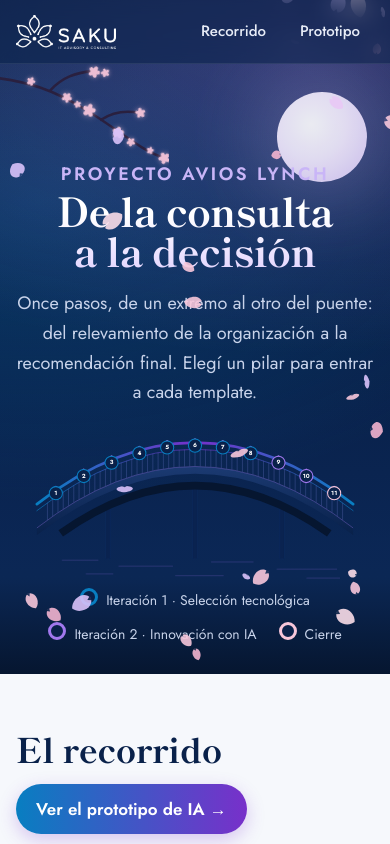
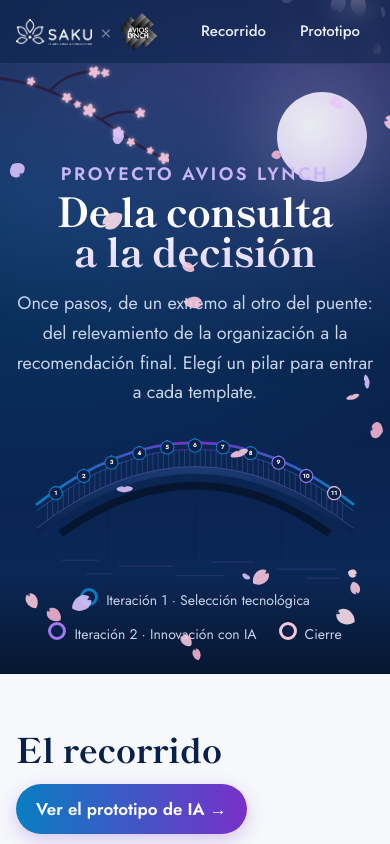
Before and after one commit to tomaslorenzatti/saku-avios-lynch, a plain HTML site: page index.html in a window 390 px wide. Shown: the top 844 px of the page. Drawn offline with Linux system fonts and the light colour scheme.

Commit message:
feat: add Avios Lynch logo to site header

```diff
--- a/assets/style.css
+++ b/assets/style.css
@@ -43,7 +43,20 @@ a:hover { color: var(--purple); }
   background: rgba(255, 255, 255, .86); backdrop-filter: blur(12px);
   border-bottom: 1px solid var(--line);
 }
+.brands { display: flex; align-items: center; gap: 12px; min-width: 0; }
 .brand img { height: 34px; width: auto; display: block; }
+.brand-sep { color: var(--navy); opacity: .45; font-size: 18px; line-height: 1; }
+.client-logo { height: 52px; width: auto; display: block; }
+.home .brand-sep { color: #E7ECF7; }
+.home .client-logo { filter: invert(1); }
+@media (max-width: 480px) {
+  .brands { gap: 8px; }
+  .brand img { height: 26px; }
+  .client-logo { height: 38px; }
+  .topbar { gap: 10px; }
+  .topbar nav { gap: 2px; }
+  .topbar nav a { padding: 8px 8px; font-size: 14px; }
+}
 .topbar nav { display: flex; gap: 6px; }
 .topbar nav a {
   color: var(--navy); text-decoration: none; font-weight: 500; font-size: 15px;
--- a/index.html
+++ b/index.html
@@ -12,7 +12,11 @@
 <body class="home">
 <a class="skip" href="#recorrido">Saltar al recorrido</a>
 <header class="topbar">
-  <a class="brand" href="index.html" aria-label="Inicio: el puente del proyecto"><img src="assets/logo.png" alt="SAKU IT Advisory &amp; Consulting"></a>
+  <div class="brands">
+    <a class="brand" href="index.html" aria-label="Inicio: el puente del proyecto"><img src="assets/logo.png" alt="SAKU IT Advisory &amp; Consulting"></a>
+    <span class="brand-sep" aria-hidden="true">×</span>
+    <img class="client-logo" src="assets/avios-lynch.png" alt="Avios Lynch">
+  </div>
   <nav aria-label="Secciones">
     <a href="index.html#recorrido">Recorrido</a>
     <a href="prototipo.html">Prototipo</a>
```
Also changed, not shown: prototipo.html (+5 -1 lines), t01.html (+5 -1 lines), t02.html (+5 -1 lines), t03.html (+5 -1 lines), t04.html (+5 -1 lines), t05.html (+5 -1 lines), t06.html (+5 -1 lines), t07.html (+5 -1 lines), t08.html (+5 -1 lines), t09.html (+5 -1 lines), t10.html (+5 -1 lines), t11.html (+5 -1 lines), assets/avios-lynch.png (added).
